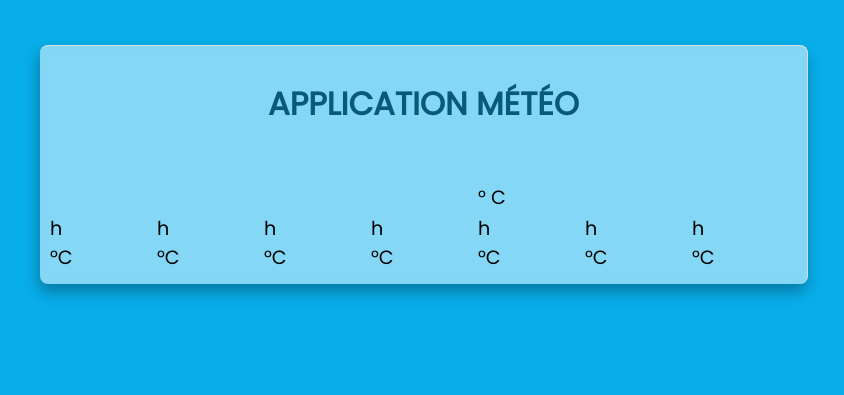
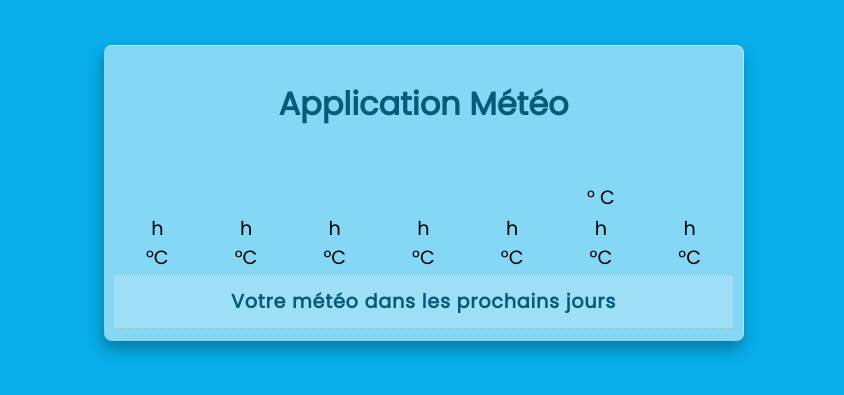
Before and after one commit to alice-sebego/weather-app, a plain HTML site: page index.html in a window 1280 px wide. Shown: the part 95-490 px from the top of the page, without its empty margins (216-1060 px from the left). Drawn offline with Linux system fonts and the light colour scheme.

Commit message:
Refactoring CSS for Graphic Interface User

```diff
--- a/index.html
+++ b/index.html
@@ -56,6 +56,9 @@
                         </td>
                     </tr>
                     <tr>
+                        <td colspan="7" id="next-days">Votre météo dans les prochains jours</td>
+                    </tr>
+                    <tr>
                         <td>
                             <p><span class="day"></span></p>
                             <p><span class="temperatureDay"></span></p>
--- a/src/css/style.css
+++ b/src/css/style.css
@@ -16,7 +16,7 @@ header{
     padding: 4vh;
 }
 
-h1, th, #imgWeather{
+h1, th, #imgWeather, #next-days, td{
     text-align: center;
 }
 
@@ -25,6 +25,24 @@ h1{
     letter-spacing: .02em;
     font-size: 2.5em;
     color: white;
+}
+
+#imgWeather{
+    width: 45%;
+}
+
+#next-days{
+    background-color: rgba(255, 255, 255, 0.2);
+    color: #075a79;
+    font-weight: 600;
+    letter-spacing: .04em;
+    border-top: 1px dotted rgba(0, 0, 0, 0.15);
+    border-bottom: 1px dotted rgba(0, 0, 0, 0.15);
+    padding : 1.5vh 0;
+}
+
+.img-next-weather{
+    width: 75%;
 }
 
 section{
@@ -50,7 +68,7 @@ table{
 
 
 th{
-    text-transform: uppercase;
+    text-transform: capitalize;
     padding: 3vh 0;
     font-size: 2em;
     font-weight: bolder;
@@ -61,9 +79,13 @@ td{
     font-size: 1em;
 }
 
+.day{
+    font-weight: 800;
+}
+
 @media (min-width: 831px){
     section{
-        width: 60%;
+        width: 50%;
     }
 
     td{
--- a/src/js/app.js
+++ b/src/js/app.js
@@ -81,11 +81,9 @@ const getOpenWeather = async (url) =>{
             for(let l = 0; l < $temperaturesDay.length; l++){
 
                 $temperaturesDay[l].innerHTML = `${Math.trunc(jsonResponse.daily[l + 1].temp.day)} °C</br>
-                <img src="http://openweathermap.org/img/wn/${jsonResponse.daily[l + 1].weather[0].icon}@2x.png">`;
+                <img class="img-next-weather" src="http://openweathermap.org/img/wn/${jsonResponse.daily[l + 1].weather[0].icon}@2x.png">`;
             }
 
-        } else {
-            console.log("sorry !!!");
         }
 
     } catch(error){
```
